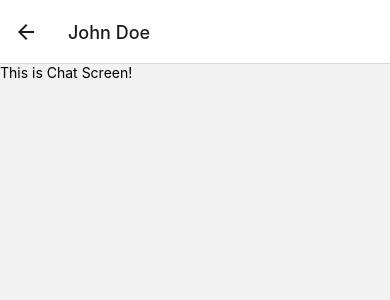
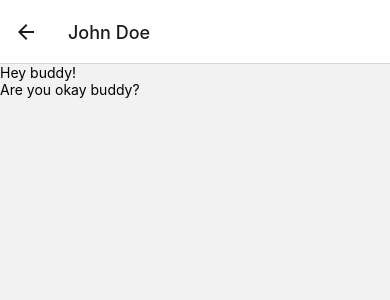
Before and after one commit to firatmelih/Chatify, a React Native app: screen /Chat in a window 390 px wide. Shown: the top 300 px of the page. Built offline with nearby package versions, Linux system fonts and the light colour scheme.

Commit message:
Message view changed

```diff
--- a/screens/Chat.js
+++ b/screens/Chat.js
@@ -1,8 +1,14 @@
 import React from "react";
-import { Text } from "react-native";
+import { Text, View } from "react-native";
 
-const Chat = () => {
-  return <Text>This is Chat Screen!</Text>;
+const Chat = (props) => {
+  return (
+    <View>
+      {props.person.messageLog.map((i) => (
+        <Text>{i.message}</Text>
+      ))}
+    </View>
+  );
 };
 
 export default Chat;
```
